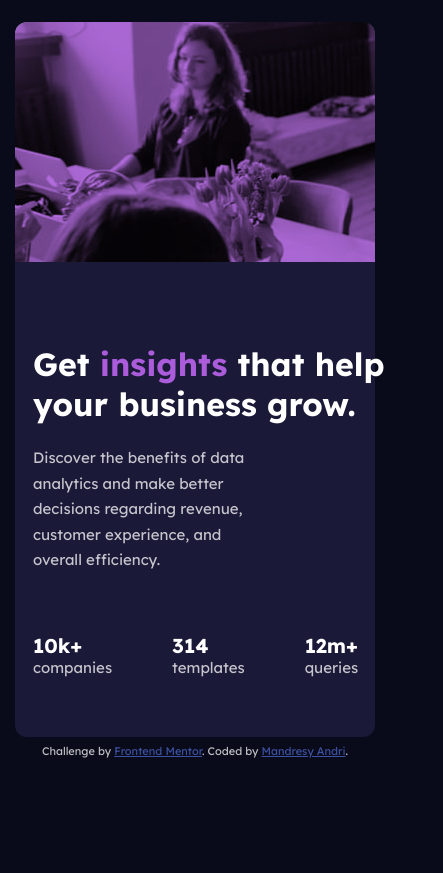
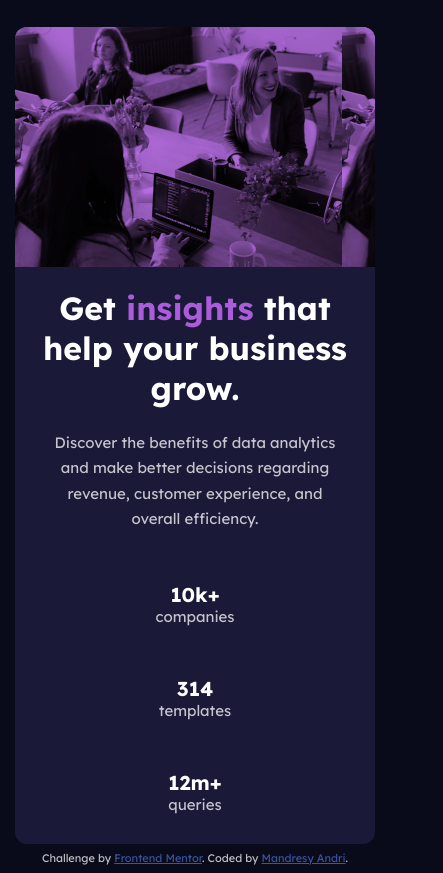
Before and after one commit to mandresyandri/stats-preview-card-component, a plain HTML site: page index.html in a window 390 px wide. Shown: the whole page, 443 px wide, since content can reach past the window. Before the commit the page ends 844 px from the top, so only its background shows below. Drawn offline with Linux system fonts and the light colour scheme.

Commit message:
Update finished responsive mobile + desktop

```diff
--- a/style.css
+++ b/style.css
@@ -34,15 +34,15 @@ body {
     font-family: var(--second-font);
 }
 
+main {
+    padding-top:5%;
+}
+
 .container {
     background-color: var(--card-background-color);
-    /* border-style: solid; */
     border-radius: 12px;
     display: flex;
     flex-direction: row-reverse;
-    margin-left: 2%;
-    margin-right: 2%;
-    margin-top: 4%;
     margin-bottom: 2%;
     height: 430px;
     width: 1108px;
@@ -60,6 +60,7 @@ body {
     color: var(--main-heading-and-stat-color);
     margin-right: -50px;
     font-size: 16px;
+    padding-right: 150px;
 }
 
 .paragraph {
@@ -142,9 +143,22 @@ body {
         /* margin-left: 35%; */
     }
     .element-left {
+        margin-top: -0.07px;
         width: 360px;
-        margin-left: 5%;
-        margin-right: 5%;
+        margin-left: 0px;
+        align-items: center;
+        margin-bottom: 30px;
+        margin-right: 0px;
+    }
+
+    .head-title {
+        margin-right: 0px;
+        padding-left: 5px;
+        padding-right: 5px;
+    }
+
+    .element-left h1 {
+        text-align: center;
     }
 
     .purple {
@@ -157,6 +171,7 @@ body {
 
     .element-right {
         background-image: url('/images/image-header-mobile.jpg');
+        background-size: contain;
         width: 360px;
         height: 240px;
         border-top-left-radius: 12px;
@@ -164,4 +179,27 @@ body {
         border-top-right-radius: 12px;
     }
 
+    .paragraph {
+        text-align: center;
+        padding-right: 0px;
+        margin-right: 0px;
+        padding-left: 35px;
+        padding-right: 35px;
+        font-size: 15px;
+        font-family: var(--second-font);
+        margin-bottom: 0px;
+    }
+
+    .all-stats {
+        display: flex;
+        flex-direction: column;
+        align-items: center;
+        justify-content: center;
+    }
+
+    .e-element {
+        text-align: center;
+        margin-right: 0px;
+    }
+
 }
```
